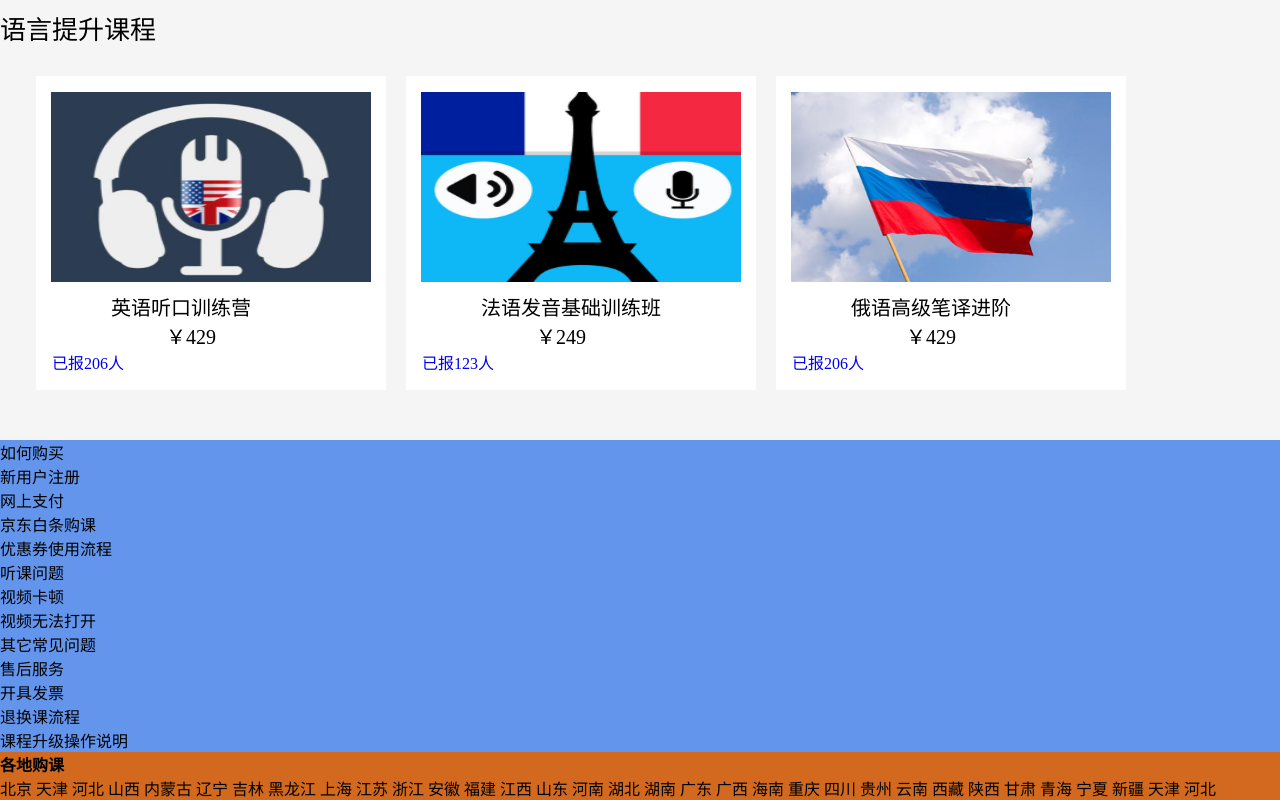
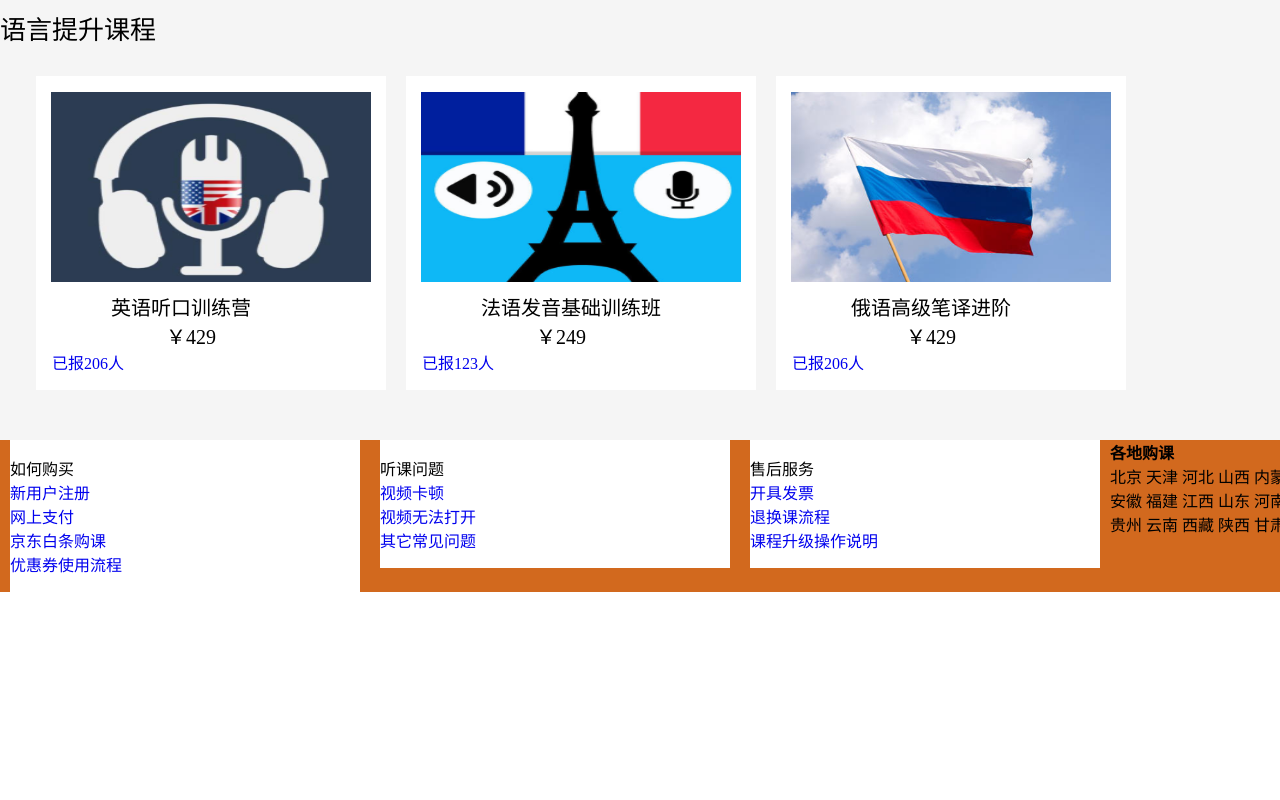
Before and after one commit to Chen-Carl/YuLin, a plain HTML site: page translation.html in a window 1280 px wide. Shown: the part 1668-2468 px from the top of the page. After the commit the page ends 2260 px from the top, so only its background shows below. Drawn offline with Linux system fonts and the light colour scheme.

Commit message:
3rd commit

```diff
--- a/CSS/translation_style.css
+++ b/CSS/translation_style.css
@@ -164,10 +164,6 @@ main .logo_bar .logo
     margin-bottom: 20px;
 }
 
-.best_selected
-{
-    background-color: burlywood;
-}
 
 .best_selected h3
 {
@@ -202,5 +198,18 @@ main .logo_bar .logo
 
 .purchase
 {
-    background-color: cornflowerblue;
+    background-color: white;
+    float: left;
+    margin-left: 10px;
+    margin-right: 10px;
+    padding-top: 16px;
+    padding-bottom: 16px;
+    width: 350px;
 }
+
+.help div::after
+{
+    content: "";
+    display: block;
+    clear: both;
+}
--- a/translation.html
+++ b/translation.html
@@ -142,16 +142,16 @@
                                 如何购买
                             </li>
                             <li>
-                                <a>新用户注册</a>
+                                <a href="#">新用户注册</a>
                             </li>
                             <li>
-                                <a>网上支付</a>
+                                <a href="#">网上支付</a>
                             </li>
                             <li>
-                                <a>京东白条购课</a>
+                                <a href="#">京东白条购课</a>
                             </li>
                             <li>
-                                <a>优惠券使用流程</a>
+                                <a href="#">优惠券使用流程</a>
                             </li>
                         </ul>
                     </div>
@@ -161,13 +161,13 @@
                                 听课问题
                             </li>
                             <li>
-                                <a>视频卡顿</a>
+                                <a href="#">视频卡顿</a>
                             </li>
                             <li>
-                                <a>视频无法打开</a>
+                                <a href="#">视频无法打开</a>
                             </li>
                             <li>
-                                <a>其它常见问题</a>
+                                <a href="#">其它常见问题</a>
                             </li>
                         </ul>
                     </div>
@@ -175,13 +175,13 @@
                         <ul>
                             <li>售后服务</li>
                             <li>
-                                <a>开具发票</a>
+                                <a href="#">开具发票</a>
                             </li>
                             <li>
-                                <a>退换课流程</a>
+                                <a href="#">退换课流程</a>
                             </li>
                             <li>
-                                <a>课程升级操作说明</a>
+                                <a href="#">课程升级操作说明</a>
                             </li>
                         </ul>
                     </div>
```
